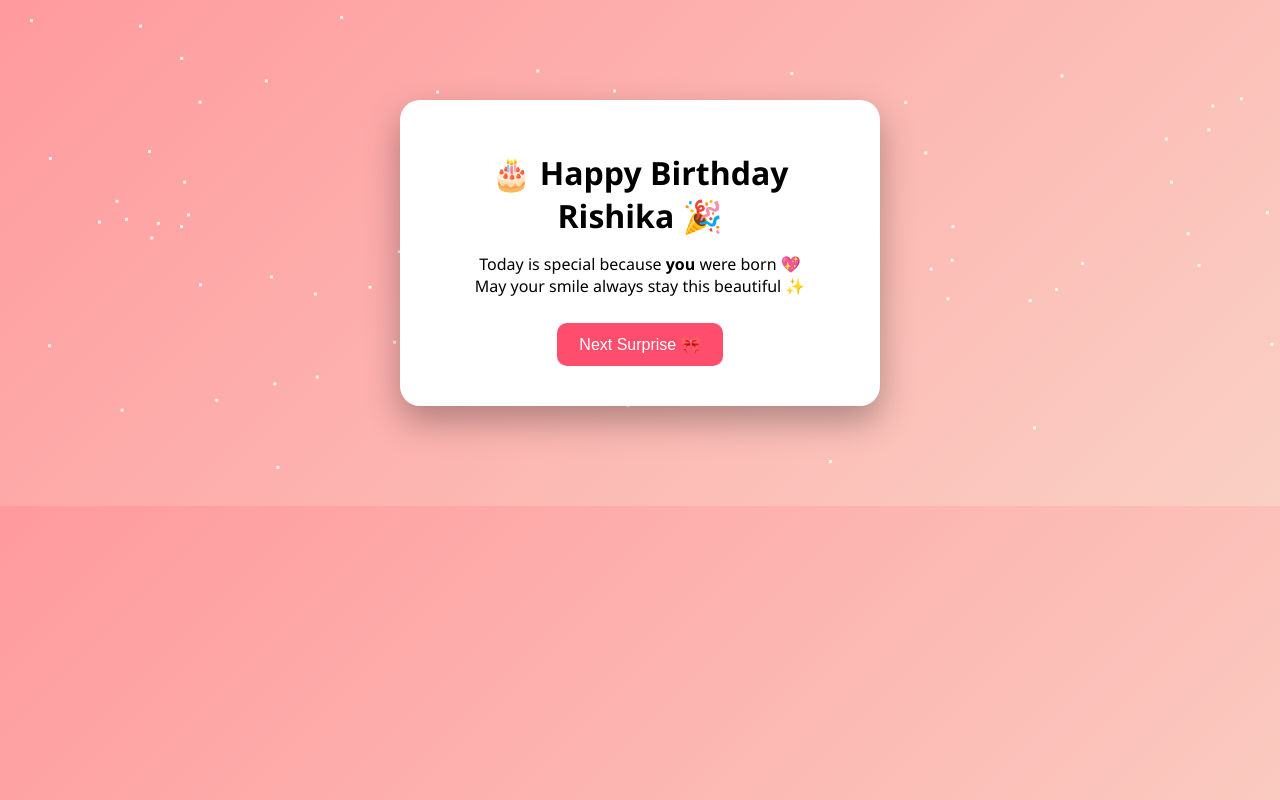
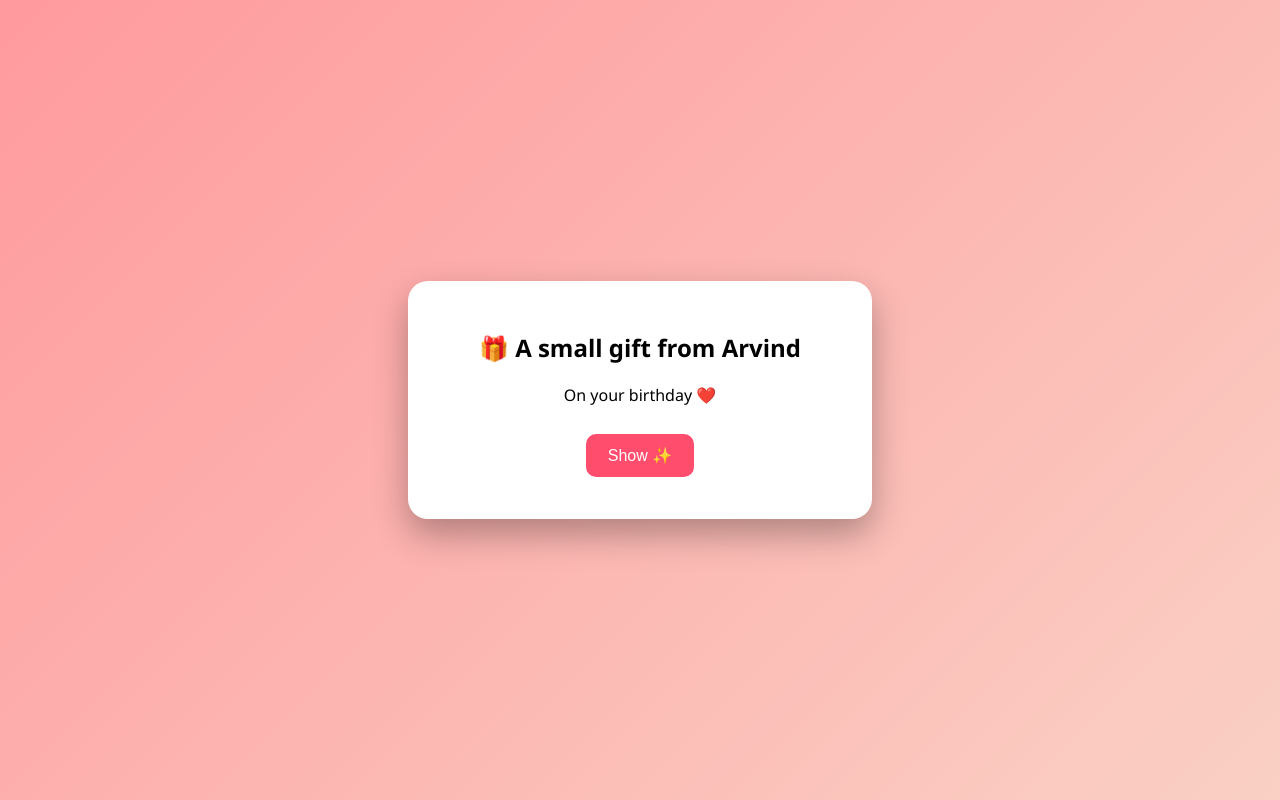
Before and after one commit to arvind0p/surprise-site, a Flask app: page / in a window 1280 px wide. Run offline with Flask 3, Linux system fonts and the light colour scheme.

Commit message:
Birthday valentine surprise

```diff
--- a/templates/index.html
+++ b/templates/index.html
@@ -9,17 +9,17 @@ body{
     margin:0;
     font-family:'Segoe UI',sans-serif;
     background:linear-gradient(135deg,#ff9a9e,#fad0c4);
-    text-align:center;
+    display:flex;
+    justify-content:center;
+    align-items:center;
+    min-height:100vh;
     overflow:hidden;
 }
 
-/* Fireworks canvas */
+/* Fireworks */
 canvas{
     position:fixed;
-    top:0;
-    left:0;
-    width:100%;
-    height:100%;
+    inset:0;
     z-index:0;
 }
 
@@ -27,16 +27,15 @@ canvas{
 .card{
     position:relative;
     z-index:2;
-    background:white;
-    width:420px;
-    margin:100px auto;
-    padding:30px;
+    background:#fff;
+    width:100%;
+    max-width:420px;
+    padding:30px 22px;
     border-radius:20px;
     box-shadow:0 15px 35px rgba(0,0,0,.3);
-    animation:fadeIn 1.5s ease;
+    text-align:center;
+    animation:fadeIn 1.2s ease;
 }
-
-h1{margin-bottom:10px;}
 
 button{
     padding:12px 22px;
@@ -44,19 +43,21 @@ button{
     border:none;
     border-radius:10px;
     cursor:pointer;
-    margin:10px;
+    margin:12px;
 }
 
-#nextBtn{background:#ff4d6d;color:white;}
-#yesBtn{background:#2ecc71;color:white;}
-#noBtn{background:#e74c3c;color:white;position:absolute;}
+.primary{background:#ff4d6d;color:white;}
+.yes{background:#2ecc71;color:white;}
+.no{background:#e74c3c;color:white;position:absolute;}
 
-#valentineSection{display:none;margin-top:20px;}
-#gallery{display:none;margin-top:20px;}
+.hidden{display:none;}
 
 img{
     width:100%;
+    max-height:300px;
+    object-fit:cover;
     border-radius:15px;
+    margin-top:15px;
 }
 
 @keyframes fadeIn{
@@ -70,53 +71,78 @@ img{
 
 <canvas id="fireworks"></canvas>
 
-<!-- 🎵 Birthday Music -->
+<!-- 🎵 Music -->
 <audio id="bgMusic" loop>
   <source src="{{ url_for('static', filename='music/happy-birthday.mp3') }}" type="audio/mpeg">
 </audio>
 
 <div class="card">
+
+    <!-- STEP 1 -->
+    <div id="step1">
+        <h2>🎁 A small gift from Arvind</h2>
+        <p>On your birthday ❤️</p>
+        <button class="primary" onclick="showBirthday()">Show ✨</button>
+    </div>
+
+    <!-- STEP 2 -->
+    <div id="step2" class="hidden">
         <h1>🎂 Happy Birthday Rishika 🎉</h1>
         <p>
             Today is special because <b>you</b> were born 💖<br>
             May your smile always stay this beautiful ✨
         </p>
-
-    <button id="nextBtn">Next Surprise 🎀</button>
-
-    <div id="valentineSection">
-        <p style="font-size:18px;">💘 Rishika, will you be my Valentine? 💘</p>
-        <button id="yesBtn">YES 💖</button>
-        <button id="noBtn">NO 🙈</button>
+        <button class="primary" onclick="showValentine()">Next Surprise 🎀</button>
     </div>
 
-    <div id="gallery">
+    <!-- STEP 3 -->
+    <div id="step3" class="hidden">
+        <p style="font-size:18px;">💘 Will you be my Valentine? 💘</p>
+        <button class="yes" onclick="yesClicked()">YES 💖</button>
+        <button id="noBtn" class="no">NO 🙈</button>
+    </div>
+
+    <!-- STEP 4 -->
+    <div id="step4" class="hidden">
+        <h3>💖 Forever & Always 💖</h3>
+        <p>You make my world brighter just by being you ✨</p>
         <img id="slide">
-        <p>Forever & Always 💕</p>
     </div>
+
 </div>
 
 <script>
-/* Start music + show Valentine */
-document.getElementById("nextBtn").addEventListener("click",()=>{
+/* STEP 1 → STEP 2 */
+function showBirthday(){
+    document.getElementById("step1").classList.add("hidden");
+    document.getElementById("step2").classList.remove("hidden");
     document.getElementById("bgMusic").play();
-    document.getElementById("valentineSection").style.display="block";
+}
+
+/* STEP 2 → STEP 3 */
+function showValentine(){
+    document.getElementById("step2").classList.add("hidden");
+    document.getElementById("step3").classList.remove("hidden");
+}
+
+/* NO runaway */
+const noBtn=document.getElementById("noBtn");
+noBtn.addEventListener("mouseover",()=>{
+    noBtn.style.left=Math.random()*(window.innerWidth-120)+"px";
+    noBtn.style.top=Math.random()*(window.innerHeight-60)+"px";
 });
 
-/* YES clicked */
-document.getElementById("yesBtn").addEventListener("click",()=>{
-    document.getElementById("valentineSection").style.display="none";
-    document.getElementById("gallery").style.display="block";
+/* YES → Fireworks → Slideshow */
+function yesClicked(){
+    document.getElementById("step3").classList.add("hidden");
+    startFireworks();
+
+    setTimeout(()=>{
+        stopFireworks();
+        document.getElementById("step4").classList.remove("hidden");
         startSlideshow();
-    alert("💖 You just made my heart the happiest 😍");
-});
-
-/* NO button escape */
-const noBtn=document.getElementById("noBtn");
-noBtn.addEventListener("mouseover",()=>{
-    noBtn.style.left=Math.random()*(window.innerWidth-100)+"px";
-    noBtn.style.top=Math.random()*(window.innerHeight-50)+"px";
-});
+    },3000);
+}
 
 /* Slideshow */
 const images=[
@@ -126,7 +152,6 @@ const images=[
 "{{ url_for('static', filename='images/pic4.jpg') }}",
 "{{ url_for('static', filename='images/pic5.jpg') }}"
 ];
-
 let i=0;
 function startSlideshow(){
     const slide=document.getElementById("slide");
@@ -134,42 +159,47 @@ function startSlideshow(){
     setInterval(()=>{
         i=(i+1)%images.length;
         slide.src=images[i];
-    },3000);
+    },2500);
 }
 
-/* Fireworks */
+/* 🎆 Fireworks */
 const canvas=document.getElementById("fireworks");
 const ctx=canvas.getContext("2d");
-canvas.width=window.innerWidth;
-canvas.height=window.innerHeight;
+canvas.width=innerWidth;
+canvas.height=innerHeight;
+let particles=[];
+let fireInterval;
 
-let particles=[];
-function fire(){
+function startFireworks(){
+    fireInterval=setInterval(()=>{
         for(let i=0;i<80;i++){
             particles.push({
                 x:Math.random()*canvas.width,
-            y:Math.random()*canvas.height/2,
+                y:Math.random()*canvas.height,
                 vx:(Math.random()-0.5)*6,
                 vy:(Math.random()-0.5)*6,
-            life:100
+                life:80
             });
         }
+    },300);
+}
+
+function stopFireworks(){
+    clearInterval(fireInterval);
 }
 
 function animate(){
     ctx.clearRect(0,0,canvas.width,canvas.height);
-    particles.forEach((p,i)=>{
+    particles.forEach((p,idx)=>{
         p.x+=p.vx;
         p.y+=p.vy;
         p.life--;
-        ctx.fillStyle="rgba(255,255,255,0.8)";
+        ctx.fillStyle="rgba(255,255,255,0.9)";
         ctx.fillRect(p.x,p.y,3,3);
-        if(p.life<=0)particles.splice(i,1);
+        if(p.life<=0)particles.splice(idx,1);
     });
     requestAnimationFrame(animate);
 }
-
-setInterval(fire,1200);
 animate();
 </script>
 
```
Lines whose indentation alone changed are shown as unchanged.
